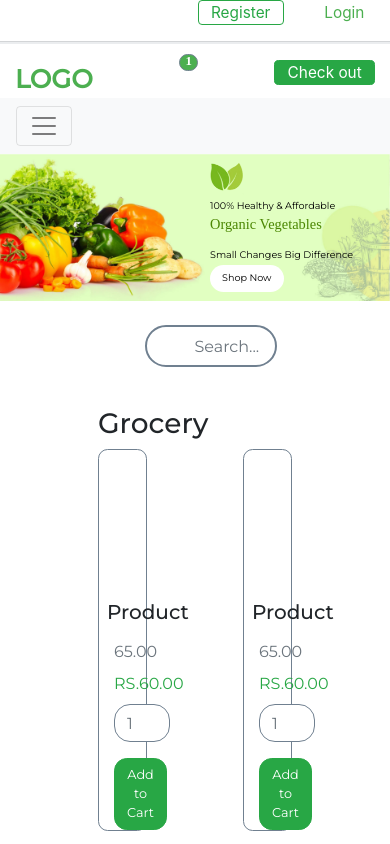
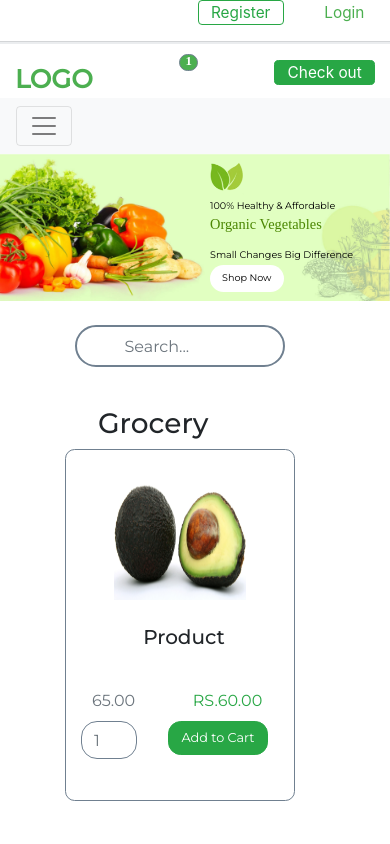
Before and after one commit to Team-KitKat/ecommerce-frontend, a React (Create React App) app: page / in a window 390 px wide. Shown: the top 844 px of the page. Built offline with nearby package versions, Linux system fonts and the light colour scheme; a web font is replaced by a local one.

Commit message:
product list responsive completed

```diff
--- a/src/assets/styles/partials/_product-area.scss
+++ b/src/assets/styles/partials/_product-area.scss
@@ -1,5 +1,6 @@
 @import "variables";
 .product-area {
+  width: 100%;
   .search-bar {
     .search-form {
       .search-box {
@@ -57,7 +58,7 @@
         .product-body {
           border: 1px solid slategrey;
           border-radius: .6em;
-
+          height: 22em;
 
           .product-image {
             width: 100%;
@@ -90,18 +91,3 @@
     }
   }
 }
-@media only screen and (max-width: $extra_small) {
-
-}
-@media only screen and (min-width: $extra_small) {
-
-}
-@media only screen and (min-width: $medium) {
-
-}
-@media only screen and (min-width: $large) {
-
-}
-@media only screen and (min-width: $extra_large) {
-
-}
--- a/src/components/productArea/searchBar/SearchBar.tsx
+++ b/src/components/productArea/searchBar/SearchBar.tsx
@@ -4,7 +4,7 @@ import {Col, Container, Form, FormControl, InputGroup, Row} from "react-bootstra
 const SearchBar: React.FC = () => {
     return (
             <Container className='search-bar text-center my-4'>
-                <Col xs={{span: 5, offset: 4}}>
+                <Col xs={{span: 8, offset: 2}}>
                     <Form className='search-form'>
                         <InputGroup className="mb-3 search-box">
                         <InputGroup.Prepend >
--- a/src/components/productArea/singleProduct/Product.tsx
+++ b/src/components/productArea/singleProduct/Product.tsx
@@ -4,10 +4,10 @@ import ProductImg from "../../../assets/images/avacado.jpg";
 
 const Product: React.FC = () => {
     return (
-        <Col xs={6} sm={6} lg={3} md={4} xl={3} className='m-0  px-5 single-product'>
+        <Col xs={12} sm={6} lg={3} md={4} xl={3} className='m-0 px-xl-4 px-sm-4 px-lg-4 px-md-4 single-product'>
             <Row className={'p-0 m-0 mb-5 text-center product-body'}>
                 <Col xs={12} className='p-0 m-0'>
-                <Image className='ml-2 px-5  product-image' src={ProductImg}/>
+                <Image className='m-0 px-5 px-lg-4 px-xl-5 px-md-3 px-sm-2 ml-sm-1 ml-md-2 ml-lg-2 ml-xl-2  product-image' src={ProductImg}/>
                 </Col>
                     <Col xs={12} className='m-0 p-0 text-center'>
                         <h5 className={'ml-2 pb-2'}>Product</h5>
```
